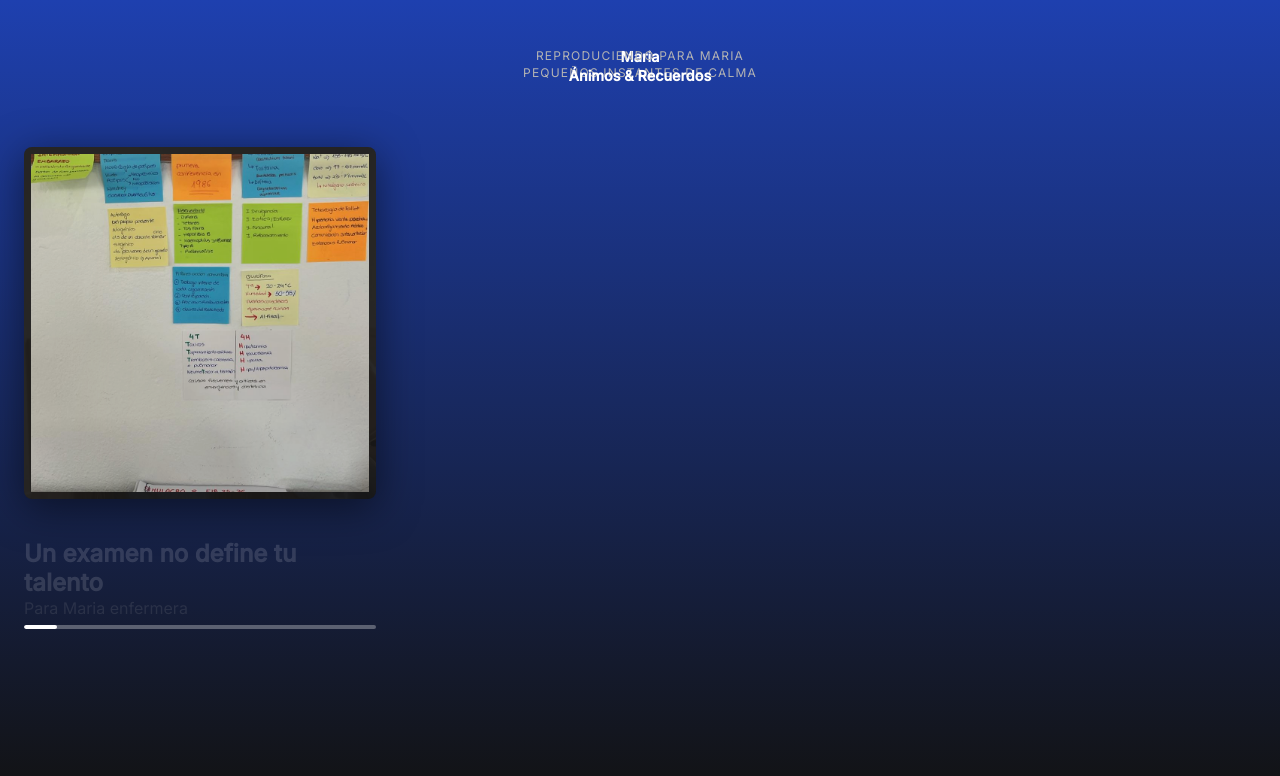
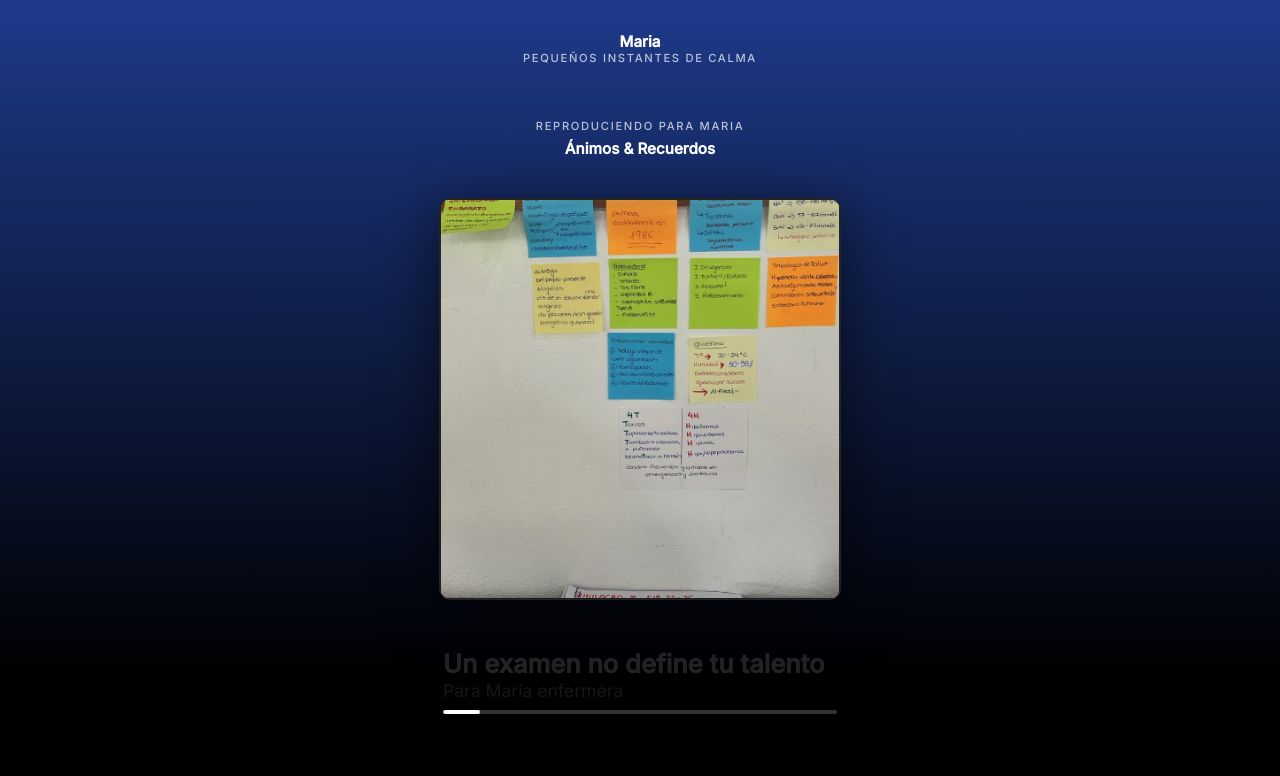
Before and after one commit to Haplee/marii, a Next.js app: page / in a window 1280 px wide. Shown: the top 776 px of the page. Built offline with nearby package versions, Linux system fonts and the light colour scheme; a web font is replaced by a local one.

Commit message:
Ajuste centrado y textos Marii

```diff
--- a/app/globals.css
+++ b/app/globals.css
@@ -4,8 +4,7 @@
   --spotify-light-gray: #b3b3b3;
   --spotify-white: #ffffff;
   --spotify-blue: #1e3a8a;
-  /* Azul profundo */
-  --spotify-blue-gradient: linear-gradient(180deg, #1e40af 0%, #121212 100%);
+  --spotify-blue-gradient: linear-gradient(180deg, #1e3a8a 0%, #000000 85%);
 }
 
 * {
@@ -17,134 +16,130 @@
 
 body {
   background: var(--spotify-black);
-  background: var(--spotify-blue-gradient);
+  background-image: var(--spotify-blue-gradient);
+  background-attachment: fixed;
   color: var(--spotify-white);
   font-family: 'Inter', -apple-system, BlinkMacSystemFont, "Segoe UI", Roboto, Helvetica, Arial, sans-serif;
+
+  /* Layout Flex Vertical completo para centrado real */
   height: 100vh;
   height: 100dvh;
   width: 100vw;
   overflow: hidden;
   display: flex;
   flex-direction: column;
-  justify-content: center;
-  /* Centrado vertical absoluto */
-  align-items: center;
-  /* Centrado horizontal absoluto */
 }
 
-/* Título superior discreto (como el nombre de playlist o "Reproduciendo") */
+/* Cabecera: Ocupa espacio natural arriba, sin posición absoluta */
 .title-container {
-  position: absolute;
-  top: 6vh;
   width: 100%;
   text-align: center;
-  z-index: 10;
+  padding-top: 2rem;
+  padding-bottom: 1rem;
+  flex-shrink: 0;
+  /* No se encoge */
 }
 
 .subtitle {
-  font-size: 0.75rem;
-  letter-spacing: 0.1em;
+  font-size: 0.7rem;
+  letter-spacing: 0.15em;
   text-transform: uppercase;
-  color: var(--spotify-light-gray);
-  margin-bottom: 4px;
+  color: rgba(255, 255, 255, 0.7);
+  margin-bottom: 6px;
+  font-weight: 500;
 }
 
 .main-title {
-  font-size: 0.9rem;
+  font-size: 0.95rem;
   font-weight: 700;
   color: var(--spotify-white);
 }
 
-/* Wrapper principal centrado */
+/* Wrapper principal: Ocupa el resto del espacio y centra el contenido */
 .gallery-wrapper {
+  flex: 1;
+  /* Ocupa todo el espacio restante verticalmente */
   width: 100%;
-  max-width: 400px;
-  /* Ancho típico de móvil */
-  height: 100%;
+  max-width: 450px;
+  /* Un poco más ancho para tablets */
+  margin: 0 auto;
+  /* Centrado horizontal del bloque */
+
   display: flex;
   flex-direction: column;
   justify-content: center;
+  /* Centrado vertical del contenido dentro del bloque */
   align-items: center;
   padding: 24px;
+  padding-bottom: 4rem;
+  /* Un poco de aire abajo */
 }
 
-/* Contenedor de la "Carátula" (Foto) */
+/* Contenedor de la "Carátula" */
 .album-art-container {
   width: 100%;
   aspect-ratio: 1/1;
-  /* Cuadrado o 4:5 estilo Spotify */
-  max-height: 400px;
   background-color: var(--spotify-dark-gray);
-  box-shadow: 0 8px 40px rgba(0, 0, 0, 0.5);
-  /* Sombra difusa estilo Spotify */
-  border-radius: 8px;
-  /* Borde sutil */
+  box-shadow: 0 10px 60px rgba(0, 0, 0, 0.6);
+  border-radius: 12px;
   overflow: hidden;
-  /* Para recortar la imagen */
   position: relative;
-  margin-bottom: 2rem;
-  /* Espacio para los textos de abajo */
+  margin-bottom: 2.5rem;
+  /* Más separación con el texto */
   display: flex;
   align-items: center;
   justify-content: center;
+  border: 1px solid rgba(255, 255, 255, 0.05);
 }
 
 .album-art-img {
   width: 100%;
   height: 100%;
   object-fit: cover;
-  transition: transform 0.5s ease;
 }
 
-/* Área de "Canción" (Mensaje) y controles */
+/* Info del track */
 .track-info {
   width: 100%;
   display: flex;
   flex-direction: column;
-  gap: 8px;
-  margin-bottom: 1.5rem;
+  gap: 6px;
+  margin-bottom: 1rem;
+  padding-left: 4px;
+  /* Ligera alineación visual izquierda */
+  padding-right: 4px;
 }
 
 .track-title {
-  font-size: 1.5rem;
+  font-size: 1.6rem;
   font-weight: 700;
   color: var(--spotify-white);
   line-height: 1.2;
+  white-space: nowrap;
+  overflow: hidden;
+  text-overflow: ellipsis;
 }
 
 .track-artist {
-  font-size: 1rem;
+  font-size: 1.1rem;
   color: var(--spotify-light-gray);
+  opacity: 0.9;
 }
 
 /* Barra de progreso */
 .progress-container {
   width: 100%;
   height: 4px;
-  background-color: rgba(255, 255, 255, 0.3);
-  border-radius: 2px;
+  background-color: rgba(255, 255, 255, 0.2);
+  border-radius: 4px;
+  /* Más redondeado */
   overflow: hidden;
-  margin-top: 8px;
+  margin-top: 12px;
 }
 
 .progress-bar {
   height: 100%;
   background-color: var(--spotify-white);
-  border-radius: 2px;
+  border-radius: 4px;
   width: 0%;
 }
-
-/* Animación de carga */
-@keyframes pulse {
-  0% {
-    opacity: 0.6;
-  }
-
-  50% {
-    opacity: 1;
-  }
-
-  100% {
-    opacity: 0.6;
-  }
-}
```
